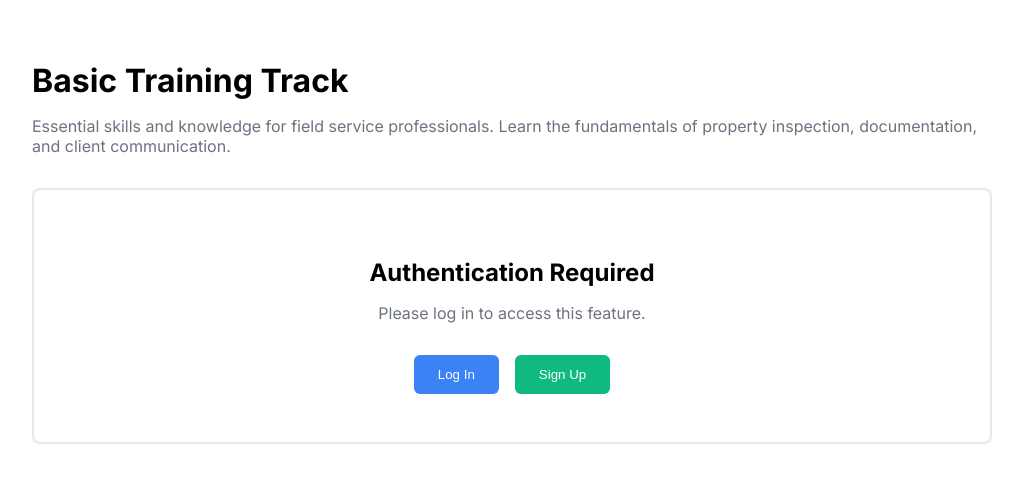
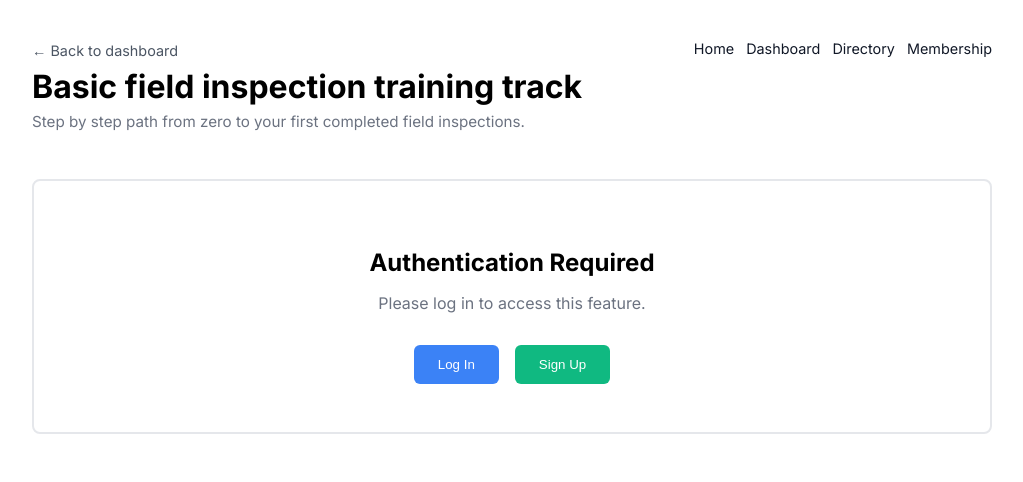
Before and after one commit to autumn2busy/nested-objects-starter, a Next.js app in the folder apps/web-members/: page /training/basic in a window 1280 px wide. Shown: the top 482 px of the page, without its empty margins (128-1151 px from the left). Built offline with nearby package versions, Linux system fonts and the light colour scheme.

Commit message:
Revamp Basic Training Page layout and content

```diff
--- a/apps/web-members/app/training/basic/page.tsx
+++ b/apps/web-members/app/training/basic/page.tsx
@@ -1,20 +1,97 @@
 'use client'
+
+import Link from 'next/link'
 import { Gate } from '@/components/Gate'
 
 export default function BasicTrainingPage() {
   return (
     <main style={{ maxWidth: '960px', margin: '0 auto', padding: '2rem' }}>
-      <h1 style={{ fontSize: '2rem', fontWeight: 700, marginBottom: '1rem' }}>
-        Basic Training Track
-      </h1>
-      <p style={{ color: '#6b7280', marginBottom: '1.5rem' }}>
-        Essential skills and knowledge for field service professionals. Learn the fundamentals of property inspection, documentation, and client communication.
-      </p>
-      <Gate feature="directory_access">
-        <p>
-          This is where your basic training content will live. For now, consider this a placeholder
-          so routing and SEO can see it.
-        </p>
+      <header
+        style={{
+          display: 'flex',
+          justifyContent: 'space-between',
+          alignItems: 'flex-start',
+          gap: '1rem',
+          marginBottom: '1.75rem',
+        }}
+      >
+        <div>
+          <Link
+            href="/dashboard"
+            style={{
+              fontSize: '0.9rem',
+              textDecoration: 'none',
+              color: '#4b5563',
+              display: 'inline-block',
+              marginBottom: '0.5rem',
+            }}
+          >
+            ← Back to dashboard
+          </Link>
+          <h1
+            style={{
+              fontSize: '2rem',
+              fontWeight: 700,
+              margin: 0,
+            }}
+          >
+            Basic field inspection training track
+          </h1>
+          <p
+            style={{
+              marginTop: '0.4rem',
+              fontSize: '0.95rem',
+              color: '#6b7280',
+            }}
+          >
+            Step by step path from zero to your first completed field inspections.
+          </p>
+        </div>
+
+        <nav
+          style={{
+            display: 'flex',
+            gap: '0.75rem',
+            fontSize: '0.9rem',
+            flexWrap: 'wrap',
+          }}
+        >
+          <Link href="/" style={{ textDecoration: 'none', color: '#111827' }}>
+            Home
+          </Link>
+          <Link
+            href="/dashboard"
+            style={{ textDecoration: 'none', color: '#111827' }}
+          >
+            Dashboard
+          </Link>
+          <Link
+            href="/directory"
+            style={{ textDecoration: 'none', color: '#111827' }}
+          >
+            Directory
+          </Link>
+          <Link
+            href="/membership"
+            style={{ textDecoration: 'none', color: '#111827' }}
+          >
+            Membership
+          </Link>
+        </nav>
+      </header>
+
+      <Gate feature="basic_training">
+        <section>
+          <p style={{ marginBottom: '1rem' }}>
+            This page will host your basic course modules. For now, think of it as the syllabus.
+          </p>
+          <ol style={{ paddingLeft: '1.25rem', fontSize: '0.95rem' }}>
+            <li>Intro to mortgage field services and inspection types.</li>
+            <li>Gear checklist and photo standards.</li>
+            <li>How to complete your first occupancy and loss draft inspections.</li>
+            <li>How to submit reports that keep you on the preferred list.</li>
+          </ol>
+        </section>
       </Gate>
     </main>
   )
```
